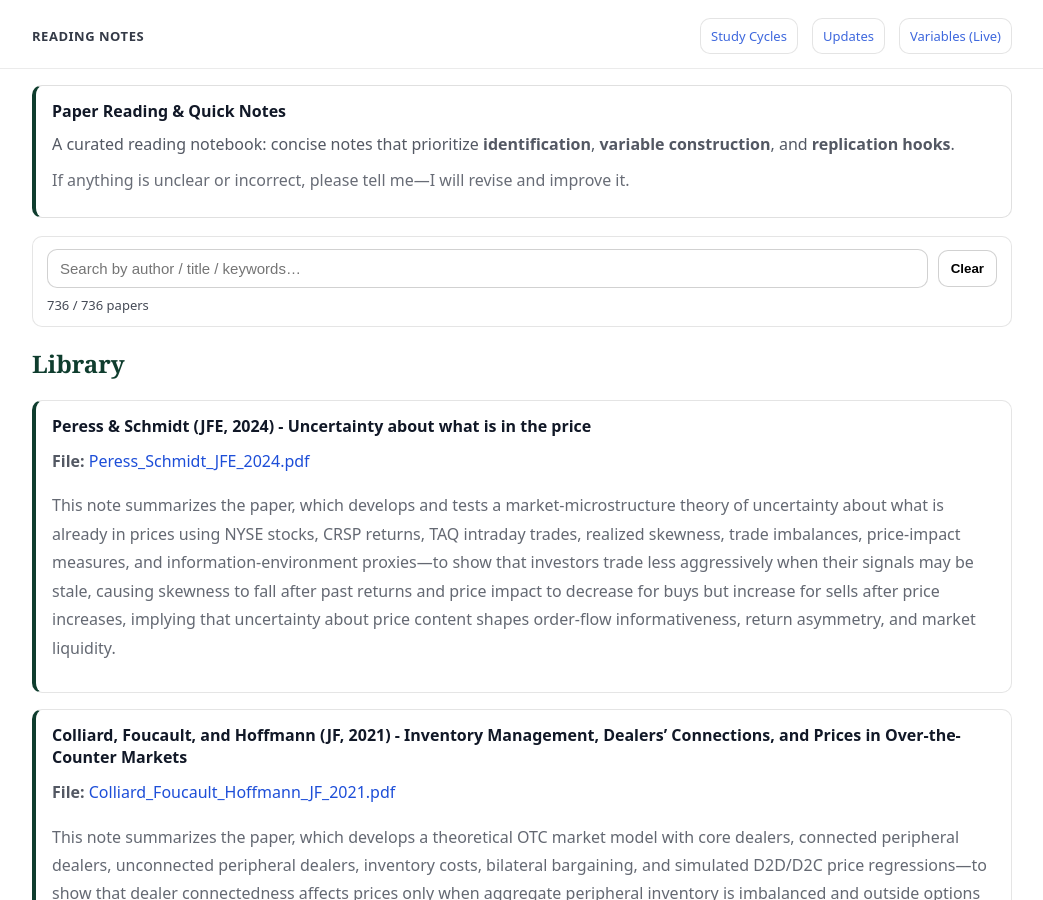
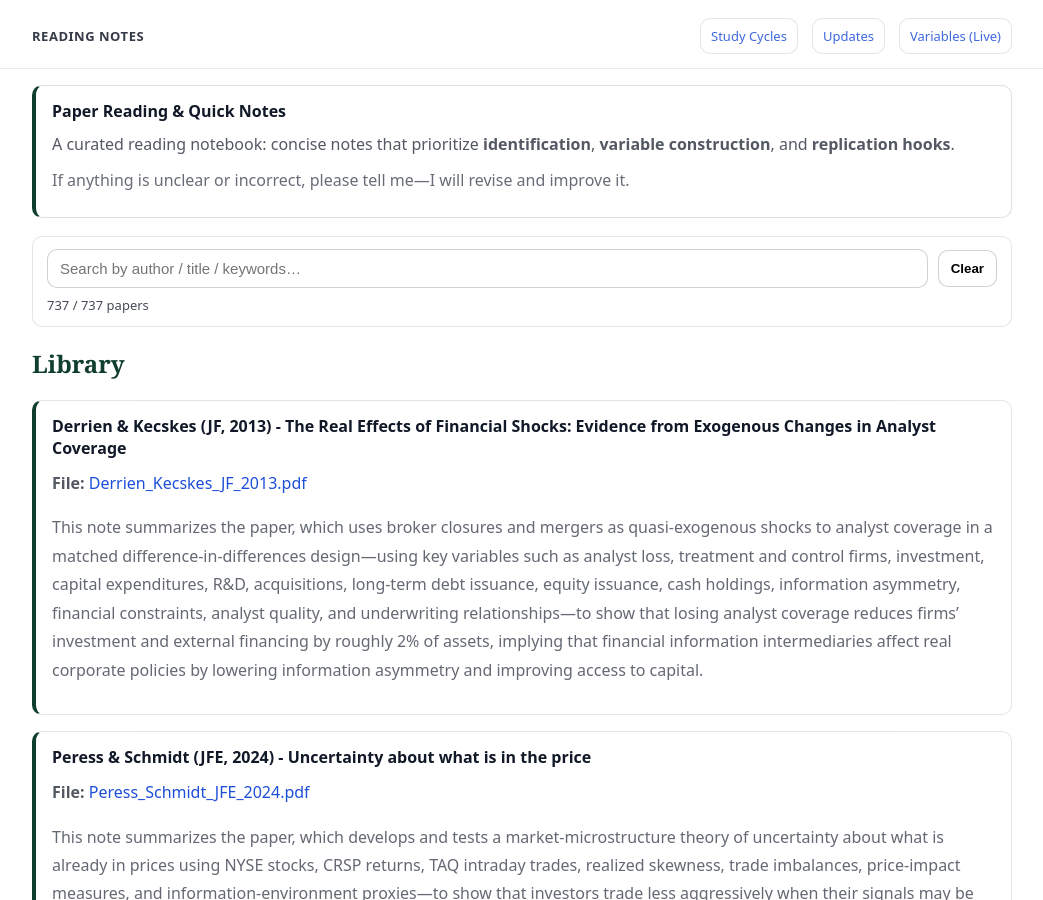
Before and after one commit to yaxinzn/study-archive, a Jekyll site: the page built from reading/index.md, in a window 1280 px wide and 900 px high. Shown: the whole window, without its empty margins (118-1161 px from the left). Built offline with Jekyll 4.4.1, drawn with Linux system fonts in a browser that asks for light colours.

Commit message:
Reading: add/update Derrien_Kecskes_JF_2013.pdf

```diff
--- a/_data/reading.yml
+++ b/_data/reading.yml
@@ -1,3 +1,7 @@
+- title: "Derrien & Kecskes (JF, 2013) - The Real Effects of Financial Shocks: Evidence from Exogenous Changes in Analyst Coverage"
+  file: "Derrien_Kecskes_JF_2013.pdf"
+  desc: "This note summarizes the paper, which uses broker closures and mergers as quasi-exogenous shocks to analyst coverage in a matched difference-in-differences design—using key variables such as analyst loss, treatment and control firms, investment, capital expenditures, R&D, acquisitions, long-term debt issuance, equity issuance, cash holdings, information asymmetry, financial constraints, analyst quality, and underwriting relationships—to show that losing analyst coverage reduces firms’ investment and external financing by roughly 2% of assets, implying that financial information intermediaries affect real corporate policies by lowering information asymmetry and improving access to capital."
+
 - title: "Peress & Schmidt (JFE, 2024) - Uncertainty about what is in the price"
   file: "Peress_Schmidt_JFE_2024.pdf"
   desc: "This note summarizes the paper, which develops and tests a market-microstructure theory of uncertainty about what is already in prices using NYSE stocks, CRSP returns, TAQ intraday trades, realized skewness, trade imbalances, price-impact measures, and information-environment proxies—to show that investors trade less aggressively when their signals may be stale, causing skewness to fall after past returns and price impact to decrease for buys but increase for sells after price increases, implying that uncertainty about price content shapes order-flow informativeness, return asymmetry, and market liquidity."
```
Also changed, not shown: 1 other file.
